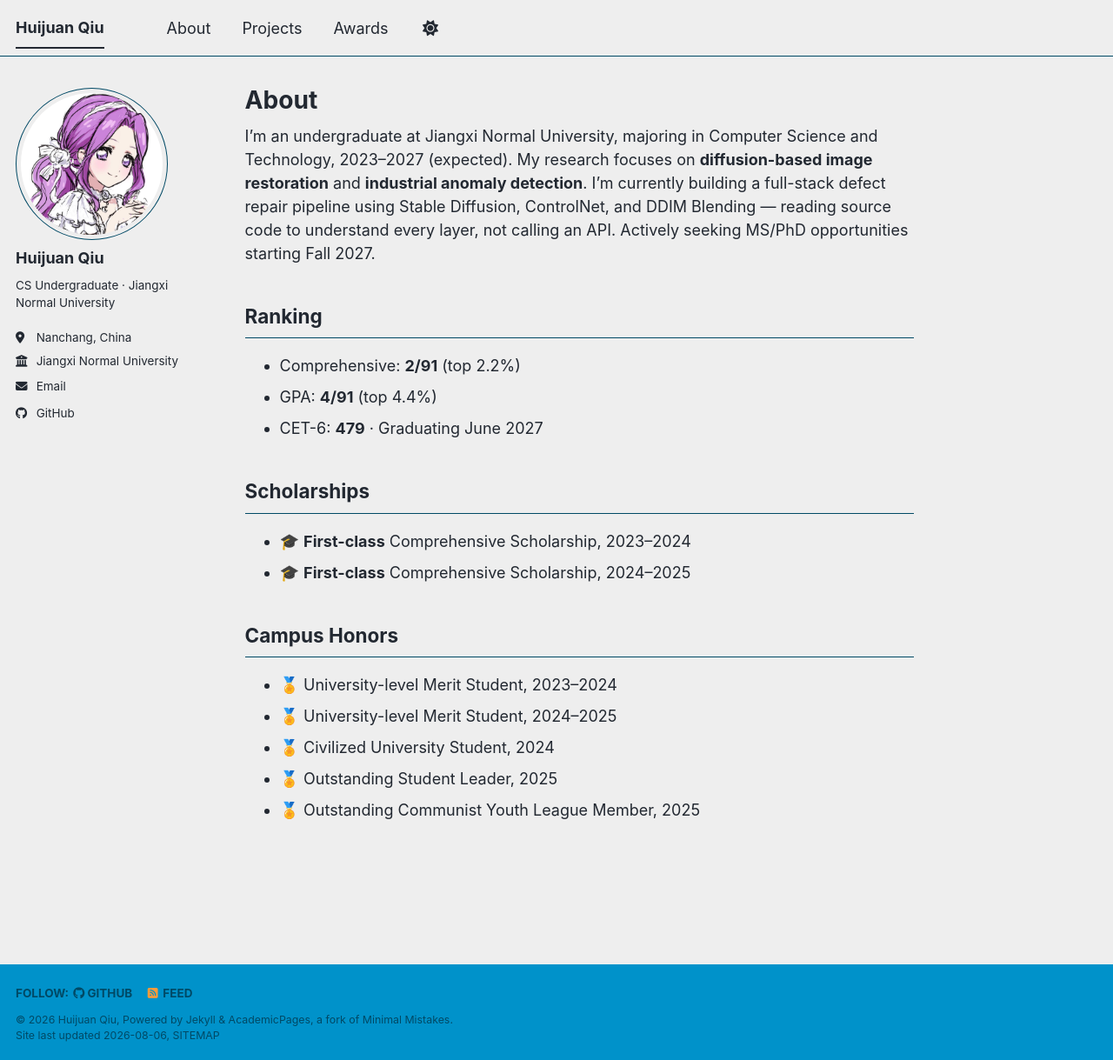
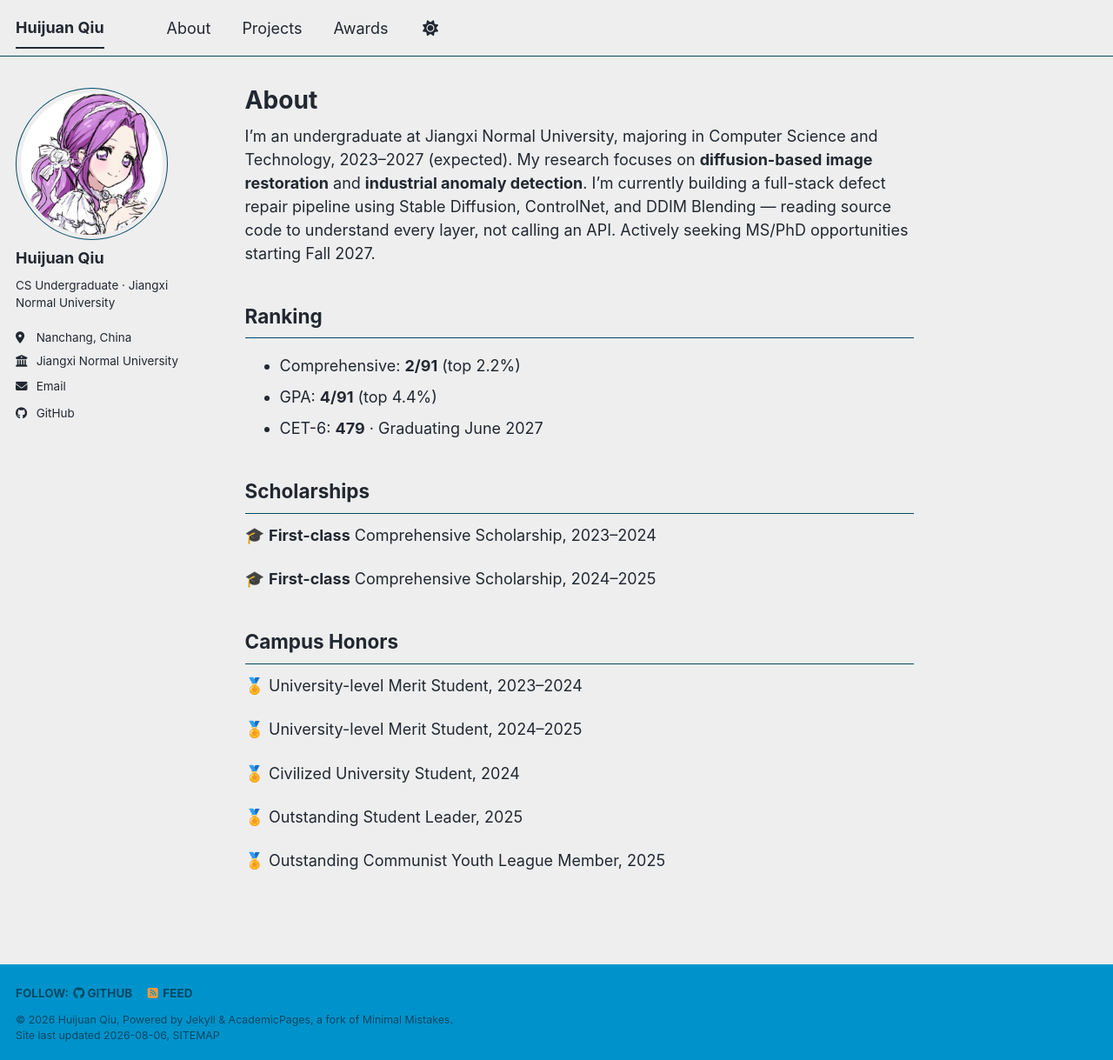
Before and after one commit to 11111XIMOLOKO/11111XIMOLOKO.github.io, a Jekyll site: the page built from _pages/about.md, in a window 1280 px wide and 1219 px high. Shown: the whole window at 87% size. Built offline with Jekyll 4.4.1, drawn with Linux system fonts in a browser that asks for light colours; a style sheet for code colours, icons or effects is not loaded.

Commit message:
移除Scholarships和Campus Honors列表的小圆点，改用段落形式

```diff
--- a/_pages/about.md
+++ b/_pages/about.md
@@ -17,13 +17,13 @@ I'm an undergraduate at Jiangxi Normal University, majoring in Computer Science
 
 ## Scholarships
 
-* 🎓 **First-class** Comprehensive Scholarship, 2023–2024
-* 🎓 **First-class** Comprehensive Scholarship, 2024–2025
+<p>🎓 <strong>First-class</strong> Comprehensive Scholarship, 2023–2024</p>
+<p>🎓 <strong>First-class</strong> Comprehensive Scholarship, 2024–2025</p>
 
 ## Campus Honors
 
-* 🏅 University-level Merit Student, 2023–2024
-* 🏅 University-level Merit Student, 2024–2025
-* 🏅 Civilized University Student, 2024
-* 🏅 Outstanding Student Leader, 2025
-* 🏅 Outstanding Communist Youth League Member, 2025
+<p>🏅 University-level Merit Student, 2023–2024</p>
+<p>🏅 University-level Merit Student, 2024–2025</p>
+<p>🏅 Civilized University Student, 2024</p>
+<p>🏅 Outstanding Student Leader, 2025</p>
+<p>🏅 Outstanding Communist Youth League Member, 2025</p>
```
